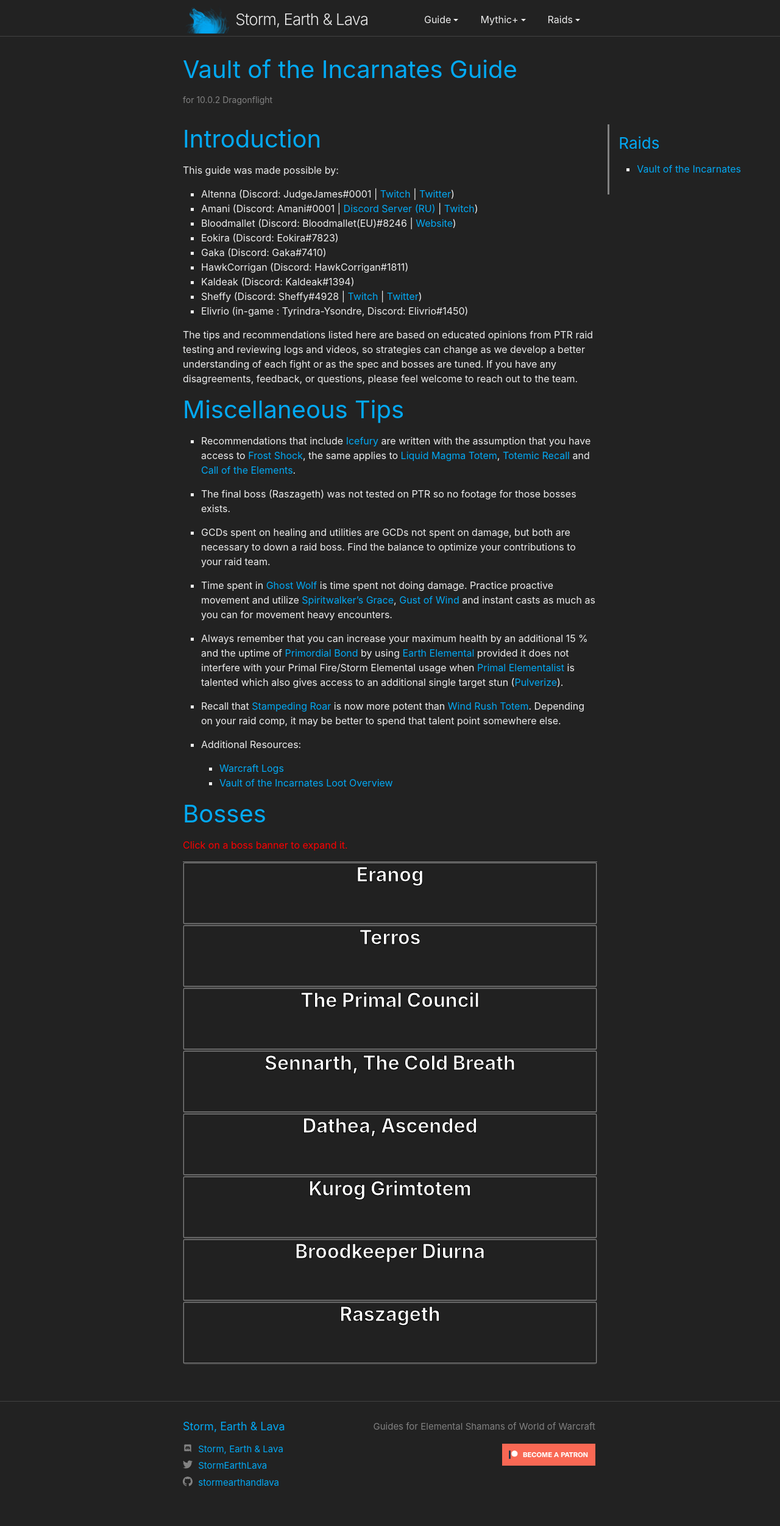
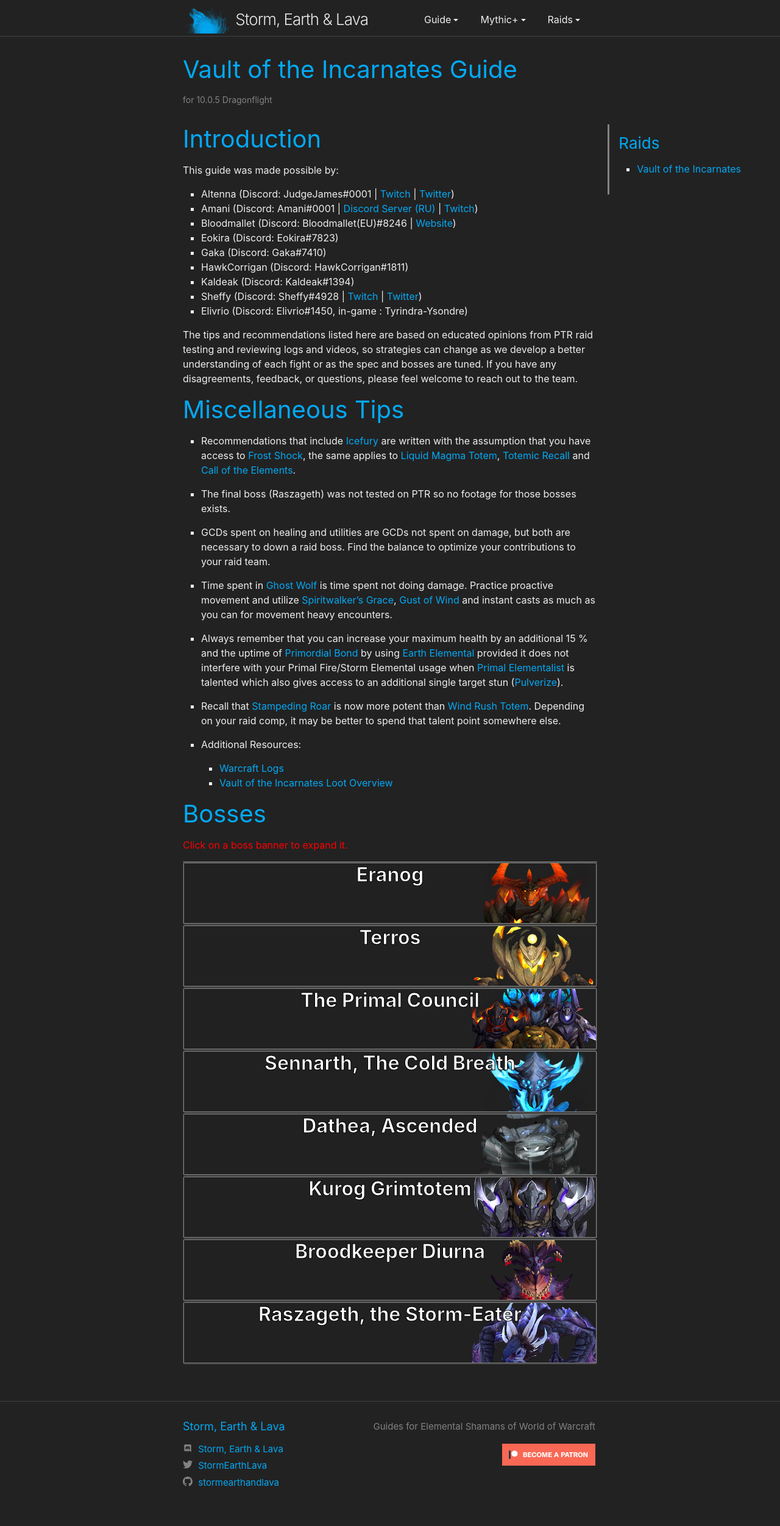
Before and after one commit to stormearthandlava/stormearthandlava.github.io, a Jekyll site: the page built from guide/raids/vault.md, in a window 1280 px wide. Shown: the whole page at 61% size. Built offline with Jekyll 4.4.1, drawn with Linux system fonts in a browser that asks for light colours; a script that is not in the unit is left out.

Commit message:
Ras guide Update
- Mythic Ras Wind guide
- Images in Raid guide

```diff
--- a/_data/item.yml
+++ b/_data/item.yml
@@ -13,6 +13,9 @@
 # Replace PLAIN_NAME  with the appropriate base name
 
 example: <a href="https://shadowlands.wowhead.com/item=152838" target="blank">Stormsteel Axe</a>
+
+#Evoker Utilities
+time_spiral: <a href="https://www.wowhead.com/spell=374968/time-spiral" target="blank">Time Spiral</a>
 
 # Warlock Utilities
 healthstone: <a href="https://www.wowhead.com/item=5512/healthstone" target="blank">Healthstone</a>
--- a/assets/main.scss
+++ b/assets/main.scss
@@ -536,8 +536,52 @@
   background-image: url('/assets/img/guide/sanctum_of_domination/sodbanner10.PNG')
 }
 
-div.raid-header.vault_of_the_incarnates {
-    background-image: url('/assets/img/guide/vault_of_the_incarnates/vault_of_the_incarnates.png')
+div.raid-header.vault_of_the_incarnates1 {
+    background-image: url('/assets/img/guide/vault_of_the_incarnates/eranog.png');
+    background-position: right;
+    background-size: 30%;
+}
+
+div.raid-header.vault_of_the_incarnates2 {
+    background-image: url('/assets/img/guide/vault_of_the_incarnates/terros.png');
+    background-position: right;
+    background-size: 30%;
+}
+
+div.raid-header.vault_of_the_incarnates3 {
+    background-image: url('/assets/img/guide/vault_of_the_incarnates/the_primal_council.png');
+    background-position: right;
+    background-size: 30%;
+}
+
+div.raid-header.vault_of_the_incarnates4 {
+    background-image: url('/assets/img/guide/vault_of_the_incarnates/sennarth_the_cold_breath.png');
+    background-position: right;
+    background-size: 30%;
+}
+
+div.raid-header.vault_of_the_incarnates5 {
+    background-image: url('/assets/img/guide/vault_of_the_incarnates/dathea_ascended.png');
+    background-position: right;
+    background-size: 30%;
+}
+
+div.raid-header.vault_of_the_incarnates6 {
+    background-image: url('/assets/img/guide/vault_of_the_incarnates/kurog_grimtotem.png');
+    background-position: right;
+    background-size: 30%;
+}
+
+div.raid-header.vault_of_the_incarnates7 {
+    background-image: url('/assets/img/guide/vault_of_the_incarnates/broodkeeper_diurna.png');
+    background-position: right;
+    background-size: 30%;
+}
+
+div.raid-header.vault_of_the_incarnates8 {
+    background-image: url('/assets/img/guide/vault_of_the_incarnates/raszageth_the_storm_eater.png');
+    background-position: right;
+    background-size: 30%;
 }
 
 div.dungeon-accordion div.card-header {
--- a/guide/raids/vault.md
+++ b/guide/raids/vault.md
@@ -1,8 +1,8 @@
 ---
 layout: page
 title: "Vault of the Incarnates Guide"
-date: 15/02/2023
-game_version: 10.0.2 Dragonflight
+date: 15/03/2023
+game_version: 10.0.5 Dragonflight
 author: Sheffy, Elivrio
 toc: false
 ---
@@ -18,7 +18,7 @@
 - HawkCorrigan (Discord: HawkCorrigan#1811)
 - Kaldeak (Discord: Kaldeak#1394)
 - Sheffy (Discord: Sheffy#4928 \| [Twitch](https://www.twitch.tv/sheffywow) \| [Twitter](https://twitter.com/SheffyWoW))
-- Elivrio (in-game : Tyrindra-Ysondre, Discord: Elivrio#1450)
+- Elivrio (Discord: Elivrio#1450, in-game : Tyrindra-Ysondre)
 
 The tips and recommendations listed here are based on educated opinions from PTR raid testing and reviewing logs and videos, so strategies can change as we develop a better understanding of each fight or as the spec and bosses are tuned. If you have any disagreements, feedback, or questions, please feel welcome to reach out to the team.
 
@@ -60,7 +60,7 @@
 <iframe src="https://www.raidbots.com/simbot/render/talents/BYQAAAAAAAAAAAAAAAAAAAAAAAAAAAAgUSrUSSLJQCJNKBSSSAAAAAAAlAkSS0STUgUSSSLASSAA?width=530&level=70" frameborder="0" width="530px" height="100%"></iframe>
   </div>
 
-**Damage**
+**Damage:**
 
 * Maintain {{ site.data.spell.flame_shock }} on multiple targets.
 * Use {{ site.data.talent.stormkeeper }} when [Flamescale Tarasek](https://www.wowhead.com/npc=187638/flamescale-tarasek) are spawning, consider having a {{ site.data.talent.sop }} buff active!
@@ -101,7 +101,7 @@
 <iframe src="https://www.raidbots.com/simbot/render/talents/BYQAAAAAAAAAAAAAAAAAAAAAAAAAAAAgUSrUSCgDkUSShSUikQEAAAAAAUCQKJQTUgUSSSLAkkIE?width=530&level=70" frameborder="0" width="530px" height="100%"></iframe>
 </div>
 
-**Damage**
+**Damage:**
 
 * There are no phases or timings that require you to plan your cooldowns around.
 * Use {{ site.data.talent.swg }} and {{ site.data.talent.gow }} to maintain uptime whilst repositioning for either [Rock Blast](https://www.wowhead.com/spell=380487/rock-blast) or [Infused Fallout](https://www.wowhead.com/spell=391592/infused-fallout) (Mythic).
@@ -144,7 +144,7 @@
 <iframe src="https://www.raidbots.com/simbot/render/talents/BYQAfcj78nJtvjmejSqe5Zhm9AAAAAAg0SpUSCASLJFK5At0SCRAAAAAAQJApkECJFIlEJtUSABQA?width=530&level=70" frameborder="0" width="530px" height="100%"></iframe>
 </div>
 
-**Damage**
+**Damage:**
 
 * Maintain {{ site.data.spell.fs }} on all targets to utilize {{ site.data.talent.splinter }}, {{ site.data.talent.magma_chamber }} and {{ site.data.talent.sfd }}.
 * There are no phases or timings that require you to plan your cooldowns around.
@@ -179,7 +179,7 @@
 <div class="iframe-holder">
 <iframe src="https://www.raidbots.com/simbot/render/talents/BYQAAAAAAAAAAAAAAAAAAAAAAAAAAAAgUSrUSCgDkUSShSUikQEAAAAAAUCQKJhUEFIlkk0Co0SCA?width=530&level=70" frameborder="0" width="530px" height="100%"></iframe>
 </div>
-**Damage**
+**Damage:**
 
 * Always focus down [Frostbreath Arachnids](https://www.wowhead.com/npc=199333/frostbreath-arachnid) as fast as possible to limit the damage income by [Chilling Aura](https://www.wowhead.com/spell=373817/chilling-aura).
 * Use {{ site.data.talent.swg }} and {{ site.data.talent.gow }} to maintain uptime whilst dealing with [Gossamer Burst](https://www.wowhead.com/spell=373405/gossamer-burst) and other movement heavy portions of the fight.
@@ -213,7 +213,7 @@
 <div class="iframe-holder">
 <iframe src="https://www.raidbots.com/simbot/render/talents/BYQAAAAAAAAAAAAAAAAAAAAAAAAAAAAgUSrUSSLJQCJNKBSSSAAAAAAAlAkSS0STUgUSSSLASSAA?width=530&level=70" frameborder="0" width="530px" height="100%"></iframe>
 </div>
-**Damage**
+**Damage:**
 
 * Use {{ site.data.talent.sk }} optimally with {{ site.data.talent.sop }} active to burst down [Thunder Caller](https://www.wowhead.com/npc=194647/thunder-caller).
 * Use {{ site.data.talent.swg }} and {{ site.data.talent.gow }} to maintain uptime whilst dealing with [Conductive Mark](https://www.wowhead.com/spell=391686/conductive-mark) and [Cyclone](https://www.wowhead.com/spell=376943/cyclone).
@@ -255,7 +255,7 @@
 <div class="iframe-holder">
 <iframe src="https://www.raidbots.com/simbot/render/talents/BYQAAAAAAAAAAAAAAAAAAAAAAAAAAAAgUSrUSCAJlkUoEl0SCRAAAAAAQJApkE0EFIlkk0SJHAkAE?width=530&level=70" frameborder="0" width="530px" height="100%"></iframe>
 </div>
-**Damage**
+**Damage:**
 
 * If talented, use {{ site.data.talent.sk }} when [Earth Breakers](https://www.wowhead.com/npc=190586/earth-breaker) are spawning.
 * Focus down [Flamewrought Eradicator](https://www.wowhead.com/npc=198311/flamewrought-eradicator) (Mythic), [Frostwrought Dominator](https://www.wowhead.com/npc=198308/frostwrought-dominator) (Mythic), [Earthwrought Smasher](https://www.wowhead.com/npc=197595/earthwrought-smasher) (Mythic) and [Stormwrought Despoiler](https://www.wowhead.com/npc=198326/stormwrought-despoiler) (Mythic) whenever they are active.
@@ -293,7 +293,7 @@
 <div class="iframe-holder">
 <iframe src="https://www.raidbots.com/simbot/render/talents/BYQAAAAAAAAAAAAAAAAAAAAAAAAAAAAgUSrIJtkAJtIFKBSSSAAAAAAAlAkSSINRBSJJJtAIJBE?width=530&level=70" frameborder="0" width="530px" height="100%"></iframe>
 </div>
-**Damage**
+**Damage:**
 
 * Use {{ site.data.talent.sk }} to burst down add waves during Phase 1.
 * Focus down [Juvenile Frost Proto-Dragon](https://www.wowhead.com/npc=191222/juvenile-frost-proto-dragon) whenever they are active.
@@ -322,7 +322,8 @@
 
 <div class="card">
 <div class="card-header" id="raszageth">
-<div data-toggle="collapse" data-target="#raszageth-collapse" aria-expanded="true" aria-controls="raszageth-collapse" class="raid-header vault_of_the_incarnates8"><h2>Raszageth</h2></div>
+<div data-toggle="collapse" data-target="#raszageth-collapse" aria-expanded="true" aria-controls="raszageth-collapse" class="raid-header vault_of_the_incarnates8"><h2>Raszageth, the Storm-Eater</h2></div>
+<div class=""></div>
 </div>
 <div id="raszageth-collapse" class="collapse" aria-labelledby="raszageth" data-parent="#accordion">
 <div class="card-body" markdown="1">
@@ -352,10 +353,22 @@
 * In P2 and P3, use {{ site.data.talent.gust_of_wind }} to rapidly go through [Tempest Wing](https://www.wowhead.com/spell=385574/tempest-wing).
 * If talented, use {{ site.data.talent.wrt }} to help your raid repositioning during intermissions, [Hurricane Wing](https://www.wowhead.com/spell=377612/hurricane-wing) (P1) and [Tempest Wing](https://www.wowhead.com/spell=385574/tempest-wing) (P2 & P3).
 * {{ site.data.spell.bl }} usage :
-  - During progress, consider using it on the 2nd [Stormsurge](https://www.wowhead.com/spell=387261/stormsurge) shield in P2.
+  - During Normal and Heroic progress, consider using it on the 2nd [Stormsurge](https://www.wowhead.com/spell=387261/stormsurge) shield in P2.
   - If your fight is longer than 10 minutes, use {{ site.data.spell.bl }} on pull and whenever available in P3.
   - Otherwise, use it on the 2nd [Stormsurge](https://www.wowhead.com/spell=387261/stormsurge) shield in P2 (preferred) or on pull (fire and forget).
 
+**How to deal with [Hurricane Wing](https://www.wowhead.com/spell=377612/hurricane-wing) in Mythic**
+
+In mythic mode, [Static Charge](https://www.wowhead.com/spell=381615/static-charge) does not drop a thunder pool that can be used to counter the push back of [Hurricane Wing](https://www.wowhead.com/spell=377612/hurricane-wing). It means that you need to counter the winds yourself. Here is a way to counter the mechanic.
+*Note: {{ site.data.talent.gust_of_wind }} is best used once the wind is over to quickly come back into melee range or even to jump back onto the platform.*
+1. {{ site.data.talent.swg }} before, {{ site.data.talent.gust_of_wind }} after.
+2. {{ site.data.item.demonic_gateway }} during, {{ site.data.talent.gust_of_wind }} after.
+3. - With an Evoker's {{ site.data.item.time_spiral }}: {{ site.data.talent.swg }} before, {{ site.data.spell.ghost_wolf }} if needed during, {{ site.data.talent.gust_of_wind }} after.
+   - Without {{ site.data.item.time_spiral }}: {{ site.data.spell.ghost_wolf }} before, {{ site.data.talent.gust_of_wind }} after.
+4. {{ site.data.talent.swg }} and {{ site.data.spell.ghost_wolf }} before, {{ site.data.talent.gust_of_wind }} after.
+5. {{ site.data.spell.ghost_wolf }} before, {{ site.data.item.demonic_gateway }} during, {{ site.data.talent.gust_of_wind }} after.
+
+Of course, this is just a way to do it. Feel free to experiment with your movement CDs to find the most suitable way to beat it.
 </div>
 </div>
 </div>
```
Also changed, not shown: other parts of guide/raids/vault.md (+2 -2 lines), assets/img/guide/vault_of_the_incarnates/broodkeeper_diurna.png (added), assets/img/guide/vault_of_the_incarnates/dathea_ascended.png (added), assets/img/guide/vault_of_the_incarnates/eranog.png (added), assets/img/guide/vault_of_the_incarnates/kurog_grimtotem.png (added), assets/img/guide/vault_of_the_incarnates/raszageth_the_storm_eater.png (added), assets/img/guide/vault_of_the_incarnates/sennarth_the_cold_breath.png (added), assets/img/guide/vault_of_the_incarnates/terros.png (added), assets/img/guide/vault_of_the_incarnates/the_primal_council.png (added).
